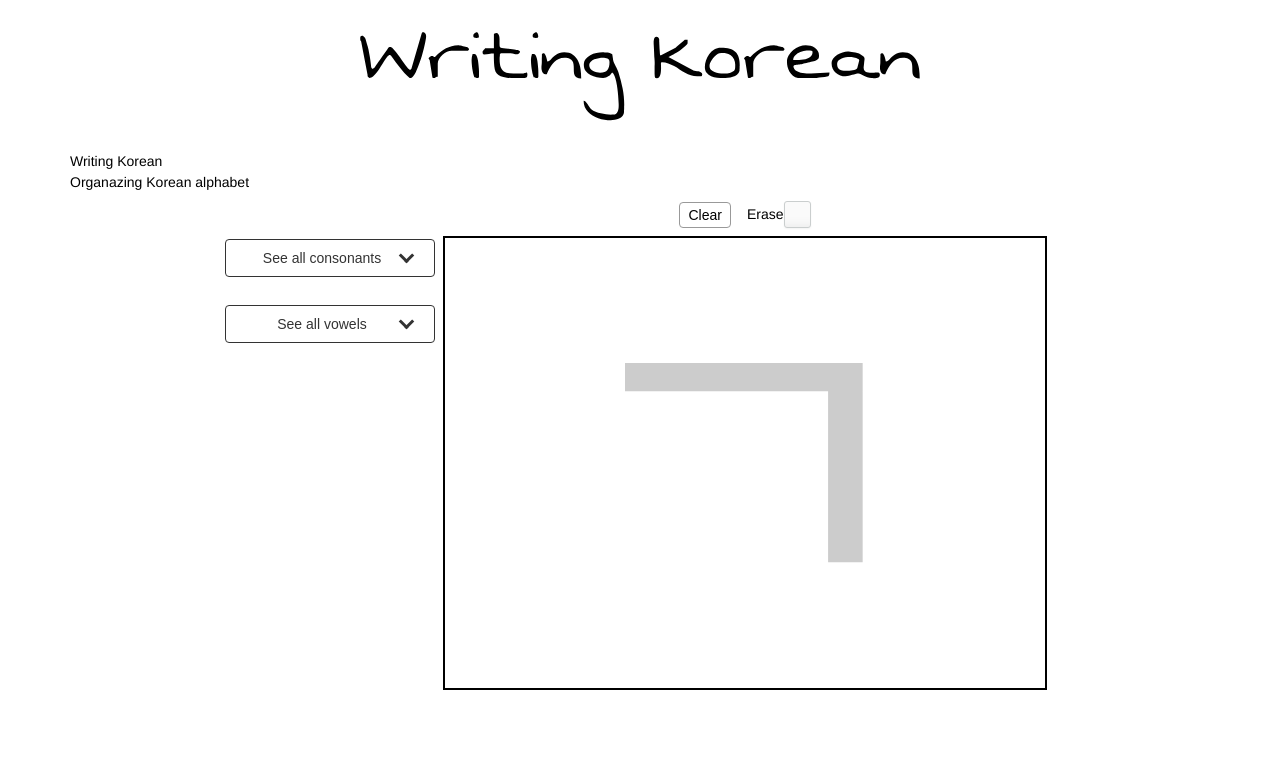
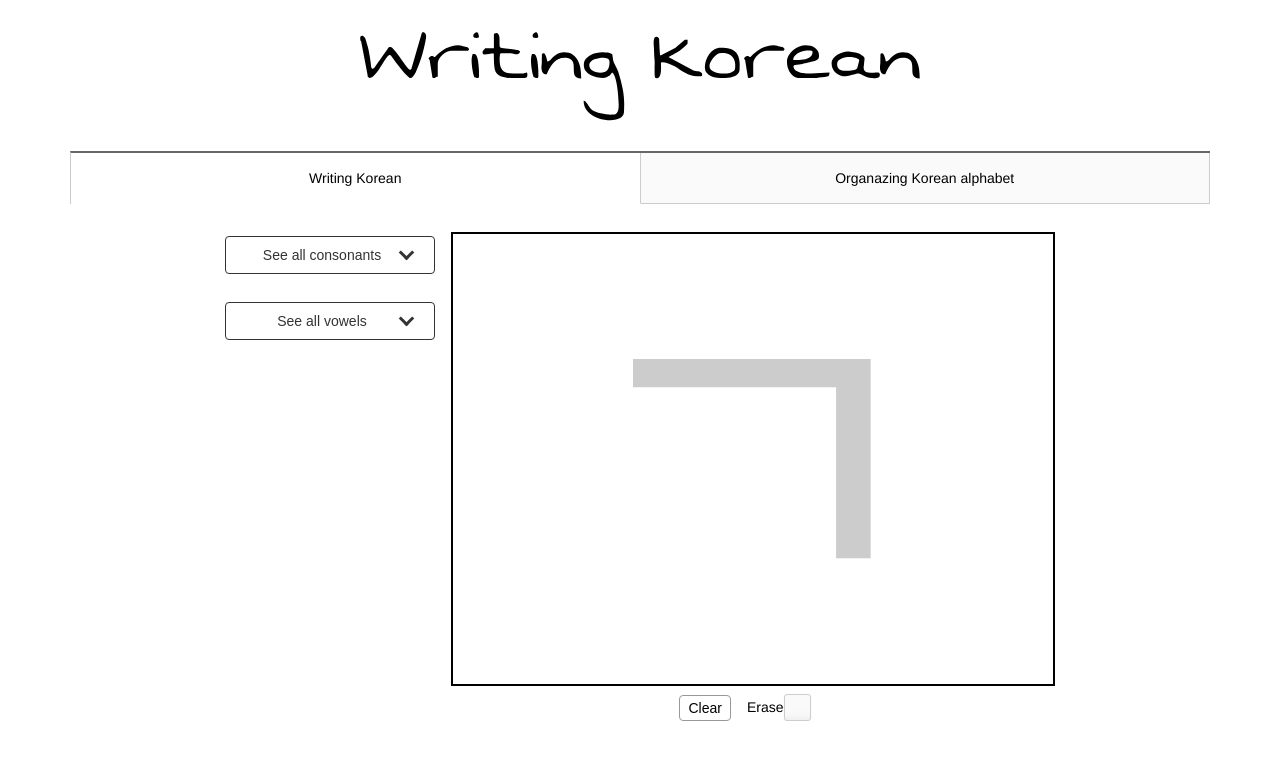
Before and after one commit to IkhyeonKim/writingKorean, a Vue app: page / in a window 1280 px wide. Shown: the top 760 px of the page. Built offline with nearby package versions, Linux system fonts and the light colour scheme.

Commit message:
Add tab style

```diff
--- a/src/components/app.vue
+++ b/src/components/app.vue
@@ -7,7 +7,7 @@
         </div>
         <div class="content">
             <ul class="tab-title">
-                <li>Writing Korean</li>
+                <li class="active">Writing Korean</li>
                 <li>Organazing Korean alphabet</li>
             </ul>
 
@@ -27,8 +27,8 @@ import Logo from "../assets/logo.svg";
 export default {
     data() {
         return {
-            logo: Logo,
-        }
+            logo: Logo
+        };
     },
     components: {
         writing,
--- a/src/components/my-canvas.vue
+++ b/src/components/my-canvas.vue
@@ -1,16 +1,6 @@
 
 <template>
     <div class="canvas">
-        <div>
-            <button @click="clearCanvas" class="button">Clear</button>
-            <div class="d-inline-block vertical-align-middle">
-                <label for="erase" class="checkbox">
-                    <input v-model="eraseMode" type="checkbox" id="erase"/>
-                    <span class="vertical-align-middle">Erase</span>
-                    <span class="checkmark vertical-align-middle"></span>
-                </label>
-            </div>
-        </div>
         <canvas
             @mousedown="startPainting"
             @mouseup="finishedPainting"
@@ -18,6 +8,16 @@
             id="canvas"
             :style="{'background-image': `url(${alphabetPath}${currentAlphabet})` }"
         ></canvas>
+        <div>
+            <button @click="clearCanvas" class="button">Clear</button>
+            <div class="d-inline-block vertical-align-middle">
+                <label for="erase" class="checkbox">
+                    <input v-model="eraseMode" type="checkbox" id="erase" />
+                    <span class="vertical-align-middle">Erase</span>
+                    <span class="checkmark vertical-align-middle"></span>
+                </label>
+            </div>
+        </div>
     </div>
 </template>
 
@@ -39,7 +39,7 @@ export default {
     computed: {
         currentAlphabet() {
             return this.alphabet;
-        },
+        }
     },
     methods: {
         startPainting(e) {
@@ -59,7 +59,7 @@ export default {
 
             if (this.eraseMode === false) {
                 this.ctx.lineWidth = 5;
-            }else{
+            } else {
                 this.ctx.lineWidth = 20;
             }
 
@@ -85,8 +85,7 @@ export default {
 
         clearCanvas() {
             this.ctx.clearRect(0, 0, this.canvas.width, this.canvas.height);
-        },
-
+        }
     },
 
     mounted() {
@@ -100,10 +99,10 @@ export default {
     },
 
     beforeUpdate() {
-        if(this.eraseMode === false){
-            this.ctx.globalCompositeOperation = 'source-over'
-        }else{
-            this.ctx.globalCompositeOperation = 'destination-out'
+        if (this.eraseMode === false) {
+            this.ctx.globalCompositeOperation = "source-over";
+        } else {
+            this.ctx.globalCompositeOperation = "destination-out";
         }
     }
 };
--- a/src/style/_alphabet.scss
+++ b/src/style/_alphabet.scss
@@ -1,7 +1,6 @@
 .alphabets {
     display: inline-block;
     max-width: 350px;
-    margin-top: 34px;
     // font-size: 0;
 
     .collection {
--- a/src/style/_components.scss
+++ b/src/style/_components.scss
@@ -101,9 +101,33 @@
 }
 
 .tab-title {
+    display: flex;
+    border-top: 2px solid #666;
+    border-left: 1px solid #ccc;
+
+    > li {
+        cursor: pointer;
+        display: inline-block;
+        padding: 15px 20px 14px;
+        width: 50%;
+        border-right: 1px solid #ccc;
+        border-bottom: 1px solid #ccc;
+        text-align: center;
+        background-color: #fafafa;
+
+        &.active {
+            border-bottom: 1px solid #ffffff;
+            background-color: #ffffff;
+        }
+
+        &:hover {
+            background-color: #ffffff;
+        }
+    }
 
 }
 
 .tab-contents {
     text-align: center;
+    margin-top: 20px;
 }
--- a/src/style/main.scss
+++ b/src/style/main.scss
@@ -29,7 +29,6 @@
     display: inline-block;
     text-align: center;
     vertical-align: top;
-    margin: 8px;
     font-size: 0;
 
     &__buttons {
@@ -42,7 +41,5 @@
     background-size: 40%;
     background-repeat: no-repeat;
     background-position: center;
-    margin-top: 8px;
-    // width: 800px;
-    // height: 500px;
+    margin: 8px 0 8px 16px;
 }
```
